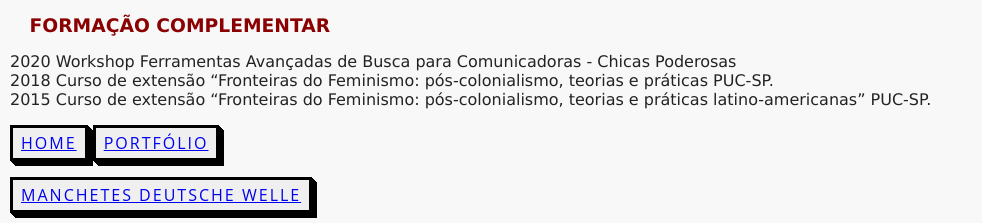
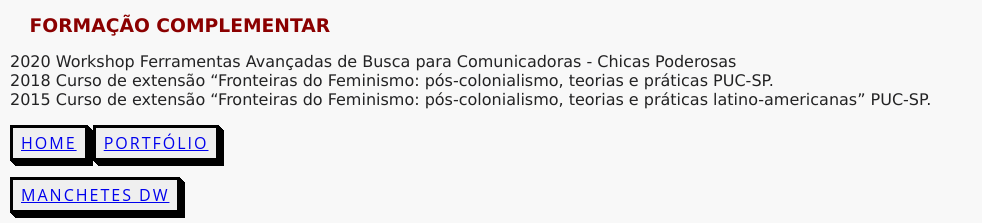
Before and after one commit to elsavillon/aa, a Flask app: page /curriculo in a window 1280 px wide. Shown: the part 633-856 px from the top of the page, without its empty margins (0-982 px from the left). Run offline with Flask 3, Linux system fonts and the light colour scheme; parts of the project's set-up code (start-up, migrations or seed data) failed here and were passed over.

Commit message:
Ajustes páginas HTML botão

```diff
--- a/templates/curriculo.html
+++ b/templates/curriculo.html
@@ -40,6 +40,6 @@
            2015 Curso de extensão “Fronteiras do Feminismo: pós-colonialismo, teorias e práticas latino-americanas” PUC-SP.</p>
 
         <p><button><a href="/">HOME</a></button> <button><a href="/portfolio">PORTFÓLIO</a></button></p>
-        <p><button><a href="/wc">Manchetes Deutsche Welle</a></button></p>
+        <p><button><a href="/dw">Manchetes DW</a></button></p>
     </body>
 </html>
--- a/templates/home.html
+++ b/templates/home.html
@@ -21,7 +21,7 @@
           <button><a href="/portfolio">PORTFÓLIO</a></button>
         </p>
 
-        <p><button><a href="/dw">Manchetes Deutsche</a></button></p>
+        <p><button><a href="/dw">Manchetes DW</a></button></p>
     </div>
 </body>
 </html>
--- a/templates/portfolio.html
+++ b/templates/portfolio.html
@@ -38,6 +38,6 @@
         <button><a href="/curriculo">CURRÍCULO</a></button>
       </p>
 
-      <p><button><a href="/dw">Manchetes Deutsche Welle</a></button></p>
+      <p><button><a href="/dw">Manchetes DW</a></button></p>
   </body>
 </html>
```
